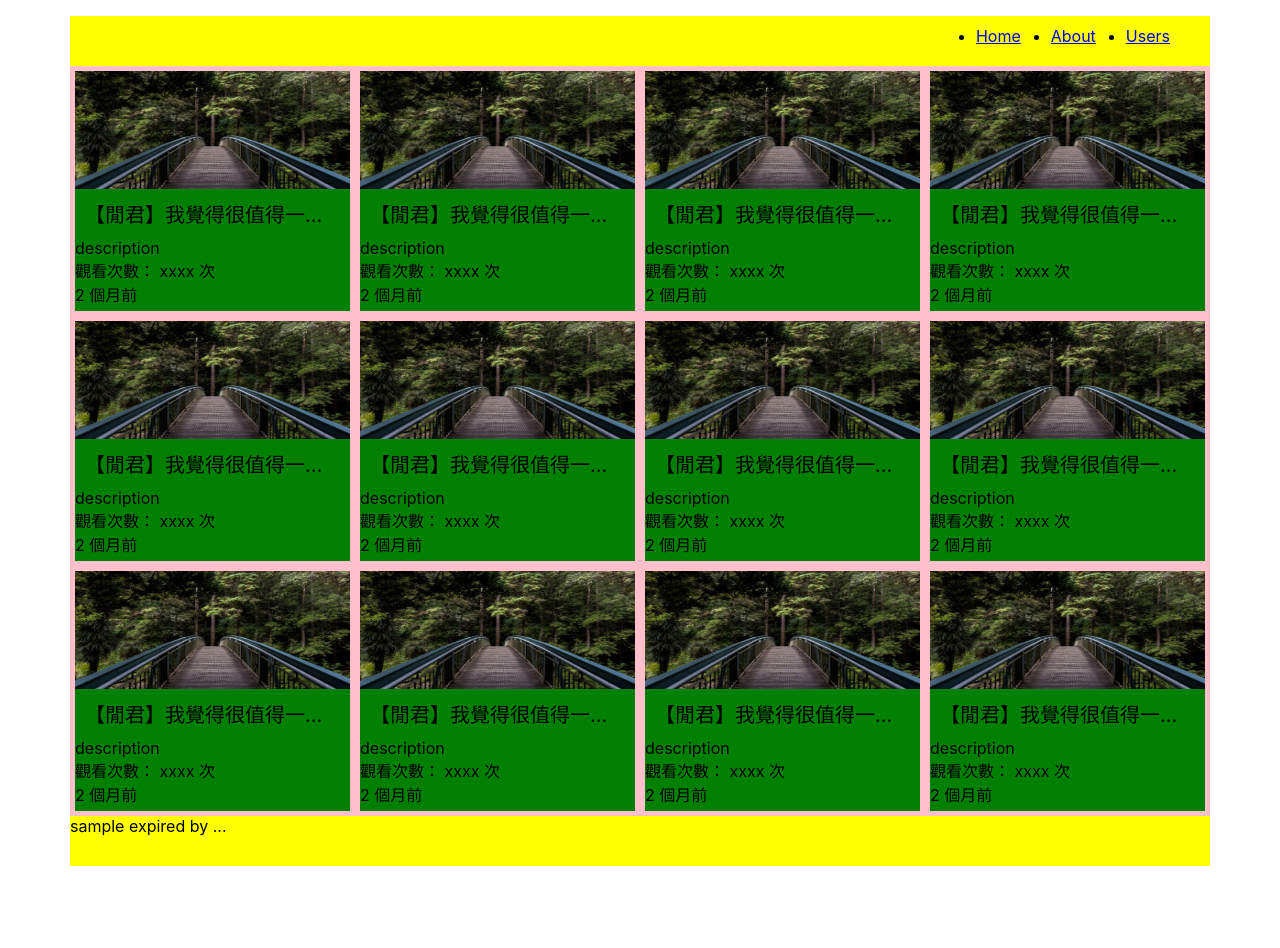
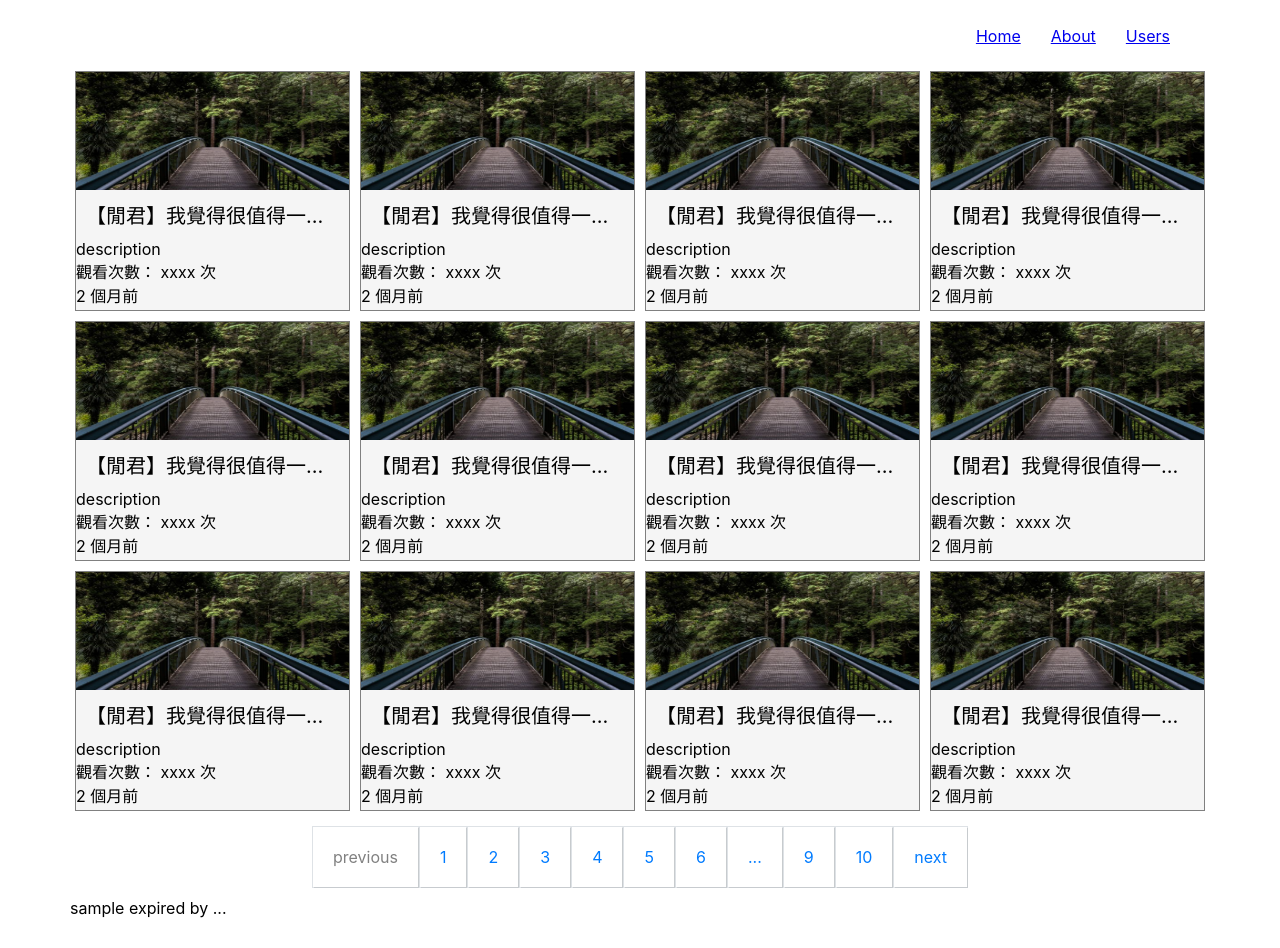
Before and after one commit to idhowardgj94/utube-demo, a React (Create React App) app: page / in a window 1280 px wide. Before the commit the page ends 866 px from the top, so only its background shows below. Built offline with nearby package versions, Linux system fonts and the light colour scheme; the HTML template or start-up script is replaced by a standard one.

Commit message:
wireframe done，整理 scss

```diff
--- a/package.json
+++ b/package.json
@@ -10,6 +10,7 @@
     "node-sass": "^4.14.1",
     "react": "^17.0.0",
     "react-dom": "^17.0.0",
+    "react-paginate": "^6.5.0",
     "react-router-dom": "^5.2.0",
     "react-scripts": "3.4.4",
     "styled-components": "^5.2.0"
--- a/public/index.html
+++ b/public/index.html
@@ -24,6 +24,7 @@
       work correctly both with client-side routing and a non-root public URL.
       Learn how to configure a non-root public URL by running `npm run build`.
     -->
+    <!-- <link href="https://maxcdn.bootstrapcdn.com/bootstrap/3.3.6/css/bootstrap.min.css" rel="stylesheet"> -->
     <title>React App</title>
   </head>
   <body>
--- a/src/App.js
+++ b/src/App.js
@@ -9,13 +9,11 @@ const Header = styled.header`
   max-width: 1140px;
   margin: auto;
   min-height: 50px;
-  background-color: yellow;
 `;
 
 const Footer = styled.footer`
   min-height: 50px;
   margin: auto;
-  background-color: yellow;
 `;
 
 export function App(): React.Node {
--- a/src/App.scss
+++ b/src/App.scss
@@ -2,7 +2,7 @@ ul {
   display: flex;
   justify-content: right;
   padding: 10px;
-
+  list-style-type: none;
   &  li {
     margin-right: 30px;
   }
@@ -13,3 +13,44 @@ ul {
   margin: auto;
   min-height: 50px;
 }
+
+#react-paginate ul {
+  display: inline-block;
+  padding-left: 15px;
+  padding-right: 15px;
+}
+
+#react-paginate li {
+  display: inline-block;
+}
+
+.pagination {
+  margin: auto;
+  justify-content: center;
+  list-style-type: none;
+  & li {
+    border: 1px solid #dee2e6;
+    text-align: center;
+    size: 12px;
+    margin-right: 0px;
+    & :hover {
+      background-color: #e9ecef;
+      border-color: #e9ecef;
+    }
+    &.disabled a {
+      color: grey;
+    }
+  }
+  & a {
+    padding: 20px;
+    background-color: rgba(255,255,255, 0.2);
+    box-shadow: 1px 1px rgba(0,0,0,0.1);
+    border: none;
+    color: #007bff;
+    text-align: center;
+    text-decoration: none;
+    display: inline-block;
+    font-size: 16px;
+    cursor: grab;
+  }
+}
--- a/src/components/VideoBox.js
+++ b/src/components/VideoBox.js
@@ -1,49 +1,25 @@
 // @flow
 import * as React from 'react';
-import styled from 'styled-components';
 import img from '../assets/sample.jpg';
-
-const Box = styled.div`
-  margin: 5px;
-  grid-column: span 1;
-  background-color: green;
-  display: flex;
-  flex-direction: column;
-`;
-
-const Img = styled.img`
-  max-height: 118px;
-  width: 100%;
-  flex: 1;
-`;
-
-const Description = styled.div`
-  flex: 2;
-`;
-
-const Topic = styled.div`
-  font-size: 20px;
-  text-overflow: ellipsis;
-  white-space: nowrap;
-  overflow: hidden;
-  padding: 10px;
-`;
+import '../sass/VideoBox.scss';
 
 export function VideoBox(): React.Node {
   return (
-    <Box>
-      <Img src={img} alt="Forest"></Img>
-      <Description>
+    <section className="box">
+      <img src={img} alt="video img" />
+      <div className="description">
         <section>
-          <Topic>【閒君】我覺得很值得一看｜短評《塗鴉王國和四位勇士》</Topic>
+          <div className="topic">
+            【閒君】我覺得很值得一看｜短評《塗鴉王國和四位勇士》
+          </div>
         </section>
         <section>
           <div>description</div>
           <div>觀看次數： xxxx 次</div>
           <div>2 個月前</div>
         </section>
-      </Description>
-    </Box>
+      </div>
+    </section>
   );
 }
 
--- a/src/pages/Home.js
+++ b/src/pages/Home.js
@@ -1,24 +1,19 @@
 // @flow
 import * as React from 'react';
-import styled from 'styled-components';
+import { useState } from 'react';
 import VideoBox from '../components/VideoBox';
-const Container = styled.div`
-  max-width: 1140px;
-  margin: auto;
-  background-color: pink;
-`;
-// 影片圖片 118px
-const Wrapper = styled.div`
-  display: grid;
-  grid-template-columns: 25% 25% 25% 25%;
-  grid-template-rows: 250px 250px 250px;
-`;
+import ReactPaginate from 'react-paginate';
+import '../sass/Home.scss';
 
 // XXX VideoBox 會依賴 grid, 其實好像還好
 export function Home(): React.Node {
+  const [pageCount, setPageCount] = useState(0);
+  const handlePageClick = () => {
+    console.log('handle page click');
+  };
   return (
-    <Container>
-      <Wrapper>
+    <div className="container">
+      <section className="wrapper">
         <VideoBox />
         <VideoBox />
         <VideoBox />
@@ -31,8 +26,22 @@ export function Home(): React.Node {
         <VideoBox />
         <VideoBox />
         <VideoBox />
-      </Wrapper>
-    </Container>
+      </section>
+
+      <ReactPaginate
+        previousLabel={'previous'}
+        nextLabel={'next'}
+        breakLabel={'...'}
+        breakClassName={'break-me'}
+        pageCount={10}
+        marginPagesDisplayed={2}
+        pageRangeDisplayed={5}
+        onPageChange={handlePageClick}
+        containerClassName={'pagination'}
+        subContainerClassName={'pages pagination'}
+        activeClassName={'active'}
+      />
+    </div>
   );
 }
 
--- /dev/null
+++ b/src/sass/Home.scss
@@ -0,0 +1,10 @@
+.container {
+  max-width: 1140px;
+  margin: auto;
+}
+
+.wrapper {
+  display: grid;
+  grid-template-columns: 25% 25% 25% 25%;
+  grid-template-rows: 250px 250px 250px;
+}
--- /dev/null
+++ b/src/sass/VideoBox.scss
@@ -0,0 +1,26 @@
+.box {
+  margin: 5px;
+  grid-column: span 1;
+  display: flex;
+  flex-direction: column;
+  background-color: whitesmoke;
+  border: 1px solid grey;
+}
+
+img {
+  max-height: 118px;
+  width: 100%;
+  flex: 1;
+}
+
+.description {
+  flex: 2;
+}
+
+.topic {
+  font-size: 20px;
+  text-overflow: ellipsis;
+  white-space: nowrap;
+  overflow: hidden;
+  padding: 10px;
+}
```
Also changed, not shown: 1 other file (tests, documents, lock files or other folders).
